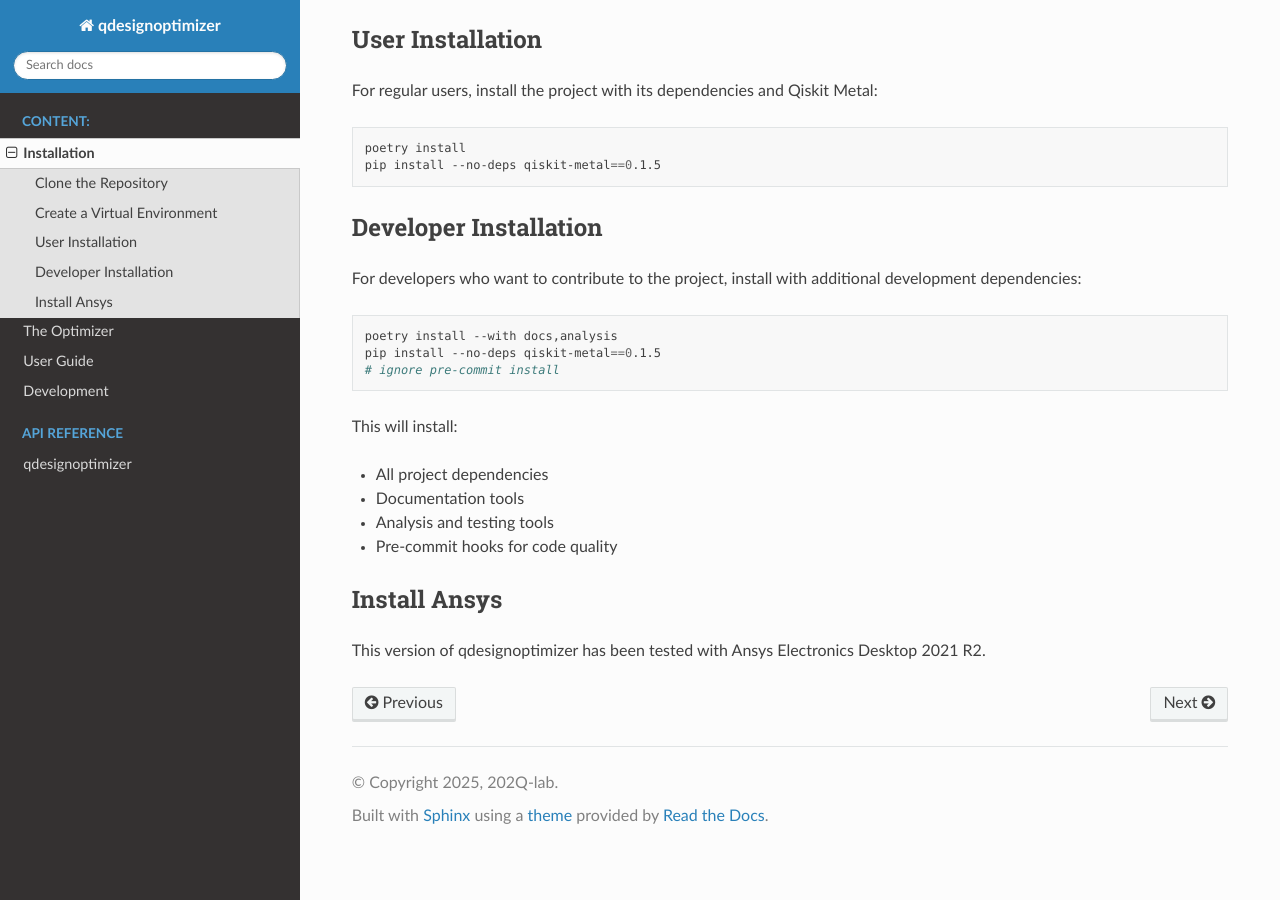
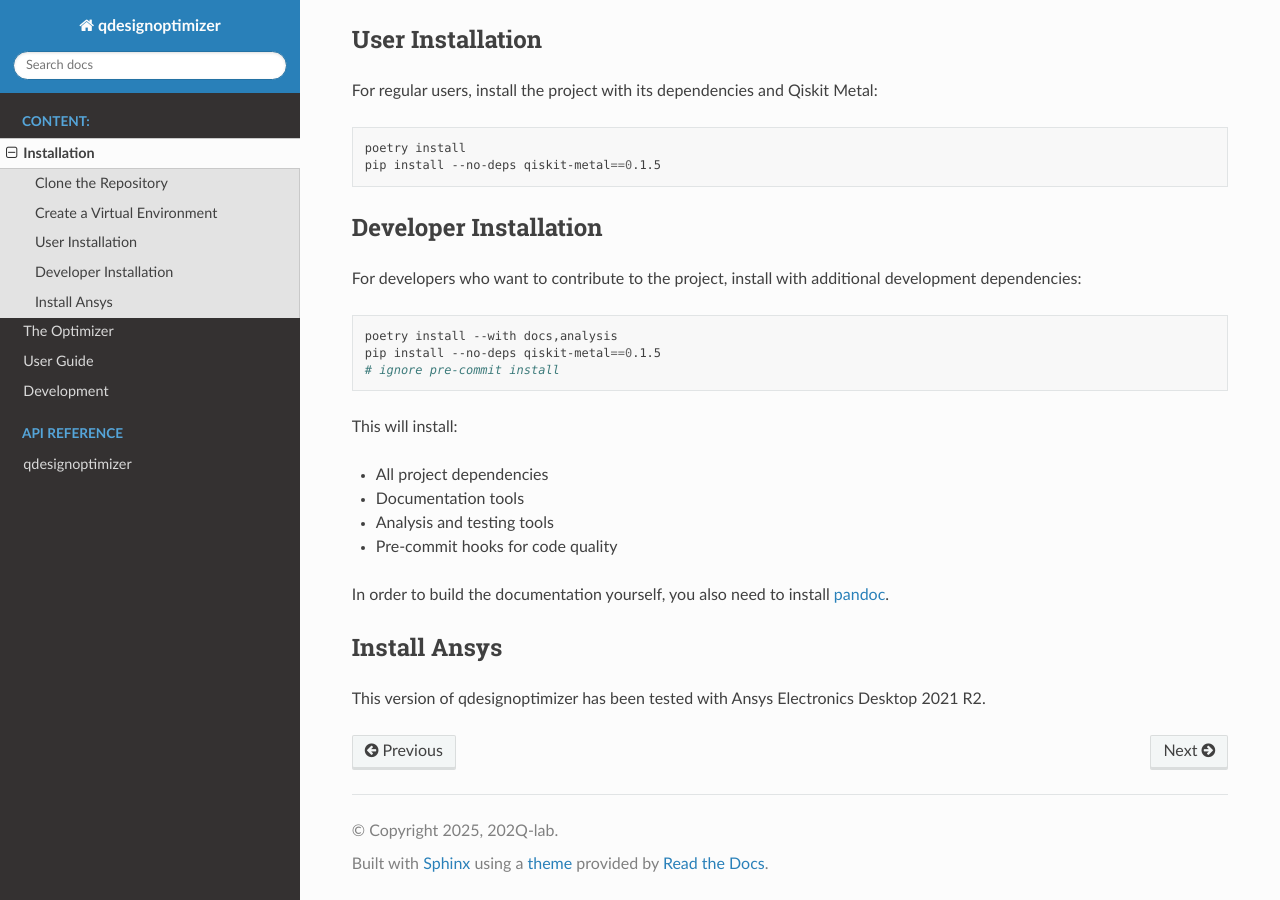
Before and after one commit to 202Q-lab/QDesignOptimizer, a Sphinx documentation site: the page built from docs/source/installation.rst, in a window 1280 px wide and 900 px high, scrolled down 900 px. Built offline with Sphinx 7.4.7 and the Read the Docs theme 3.1.0, drawn with Linux system fonts in a browser that asks for light colours; pages that are not in the unit, such as notebooks, are missing from menus; the version number is read from the project's files by our own code.

Commit message:
add pandoc to installation procedure for developers

```diff
--- a/docs/source/installation.rst
+++ b/docs/source/installation.rst
@@ -71,6 +71,8 @@ This will install:
 - Analysis and testing tools
 - Pre-commit hooks for code quality
 
+In order to build the documentation yourself, you also need to install `pandoc <https://pandoc.org/>`_.
+
 
 Install Ansys
 -------------
```
